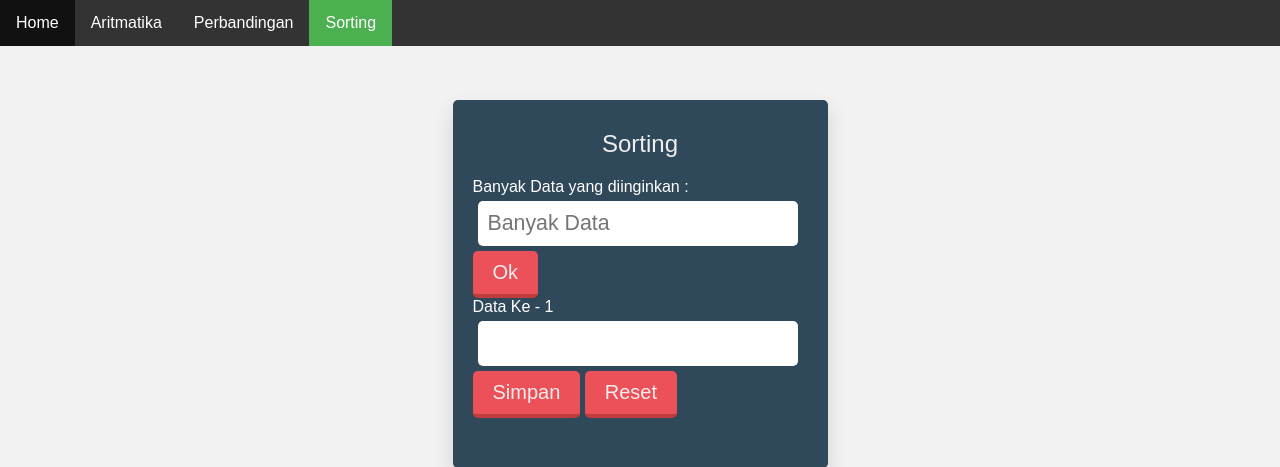
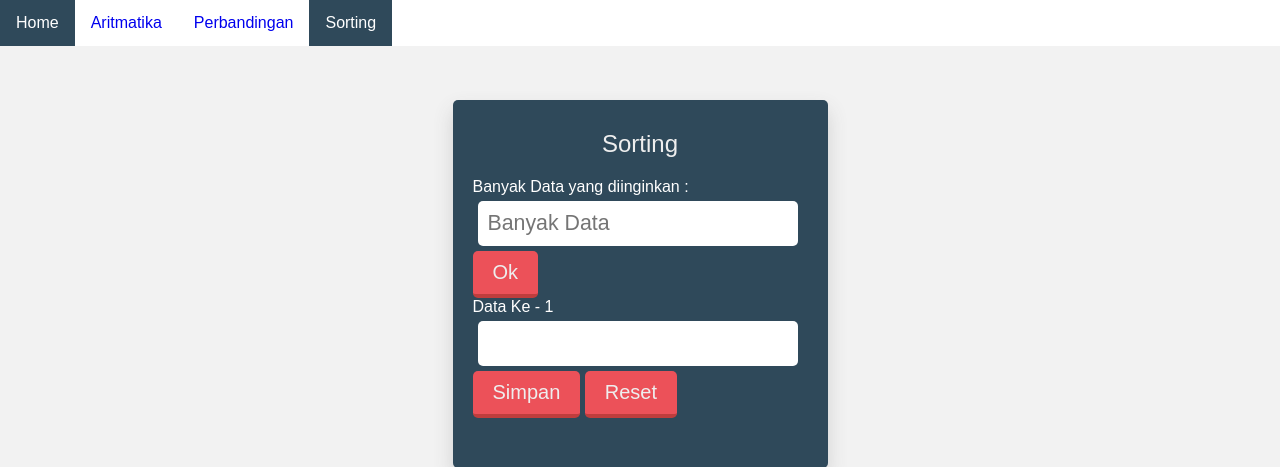
Before and after one commit to akramram/Webkeren, a PHP site: page /Sorting.php in a window 1280 px wide. Shown: the top 467 px of the page. Run offline with PHP 8.4, Linux system fonts and the light colour scheme.

Commit message:
Style Nav

```diff
--- a/css/style.css
+++ b/css/style.css
@@ -153,7 +153,8 @@ nav ul {
     margin: 0;
     padding: 0;
     overflow: hidden;
-    background-color: #333;
+		color: black;
+    background-color:  #ffffff;
     position: -webkit-sticky; /* Safari */
     position: fixed;
     top: 0;
@@ -165,16 +166,18 @@ nav li {
 
 nav li a {
     display: block;
-    color: white;
     text-align: center;
     padding: 14px 16px;
     text-decoration: none;
 }
 
 nav li a:hover {
-    background-color: #111;
+		color: white;
+    background-color: #2F495A;
+
 }
 
 .active {
-    background-color: #4CAF50;
+	color: white;
+    background-color: #2F495A;
 }
```
